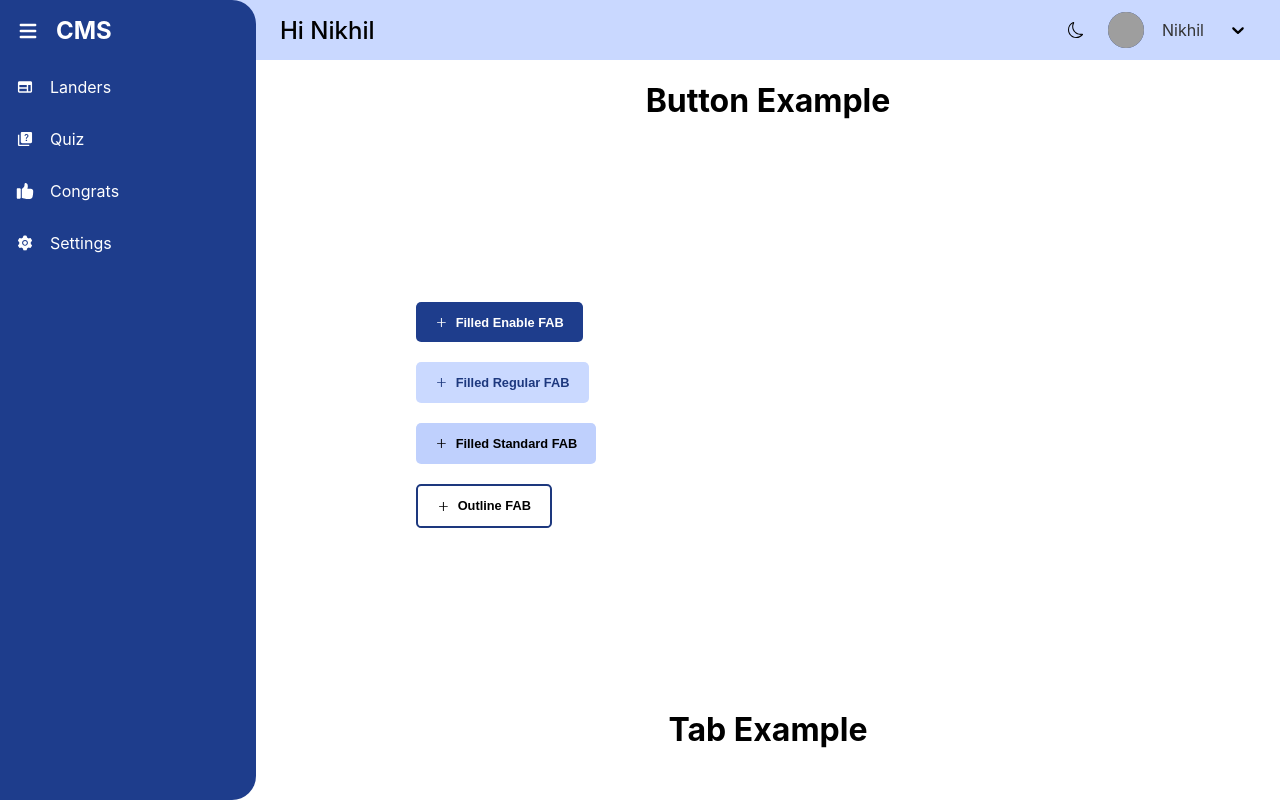
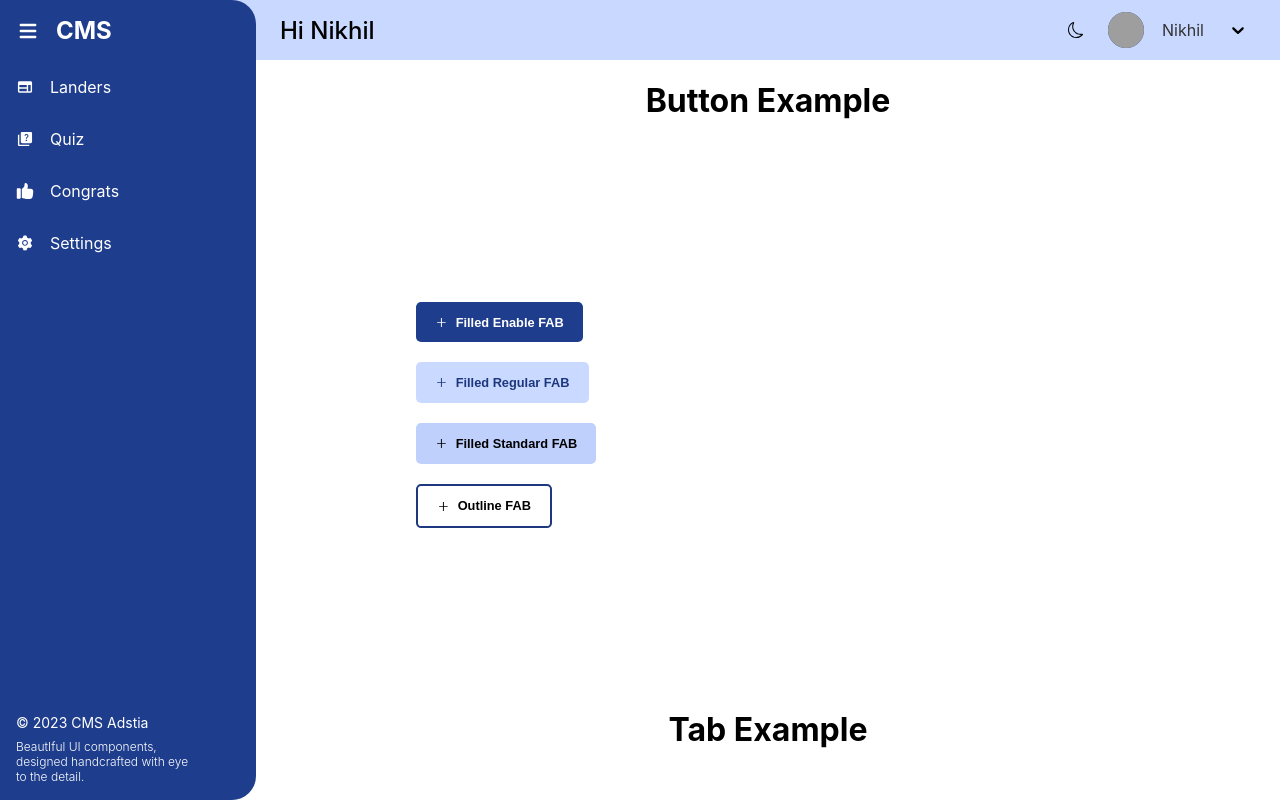
Before and after one commit to wecall-cms/UI-kit, a React (Create React App) app: page / in a window 1280 px wide. Built offline with nearby package versions, Linux system fonts and the light colour scheme; grey boxes are pictures that could not be loaded.

Commit message:
footer - sidemenu

```diff
--- a/src/components/SideMenu/SideMenu.js
+++ b/src/components/SideMenu/SideMenu.js
@@ -63,6 +63,12 @@ const SideMenu = () => {
           </li>
         ))}
       </ul>
+      <footer className="menu-footer">
+        <p className="footer label">© 2023 CMS Adstia</p>
+        <p className="footer description">
+          BeautIful UI components, designed handcrafted with eye to the detail.
+        </p>
+      </footer>
     </aside>
   );
 };
--- a/src/components/SideMenu/sidemenu.scss
+++ b/src/components/SideMenu/sidemenu.scss
@@ -6,6 +6,7 @@
   border-top-right-radius: 24px;
   border-bottom-right-radius: 24px;
   transition: width 0.3s ease-in-out;
+  position: relative;
   &.collapsed {
     width: 80px;
     .menu-heading-container {
@@ -62,4 +63,27 @@
       }
     }
   }
+
+  .menu-footer {
+    position: absolute;
+    bottom: 0;
+    width: 100%;
+    padding: 1rem;
+    text-align: left;
+    width: 70%;
+    gap: 1rem;
+    .footer {
+      &.label {
+        font-size: 14px;
+        font-weight: 400;
+        color: #fff;
+      }
+      &.description {
+        margin-top: 0.5rem;
+        font-size: 12px;
+        font-weight: 300;
+        color: #fff;
+      }
+    }
+  }
 }
```
